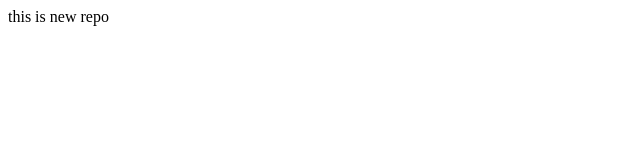
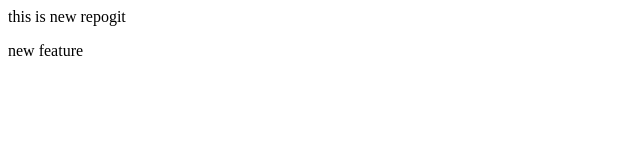
Before and after one commit to junaid-147/secondrepo, a plain HTML site: page index.html in a window 1280 px wide. Shown: the full height of the page, 0-640 px from the left. Drawn offline with Linux system fonts and the light colour scheme.

Commit message:
added new feature

```diff
--- a/index.html
+++ b/index.html
@@ -1,3 +1,4 @@
 <p>
-    this is new repo
+    this is new repogit
 </p>
+<p>new feature</p>
```
